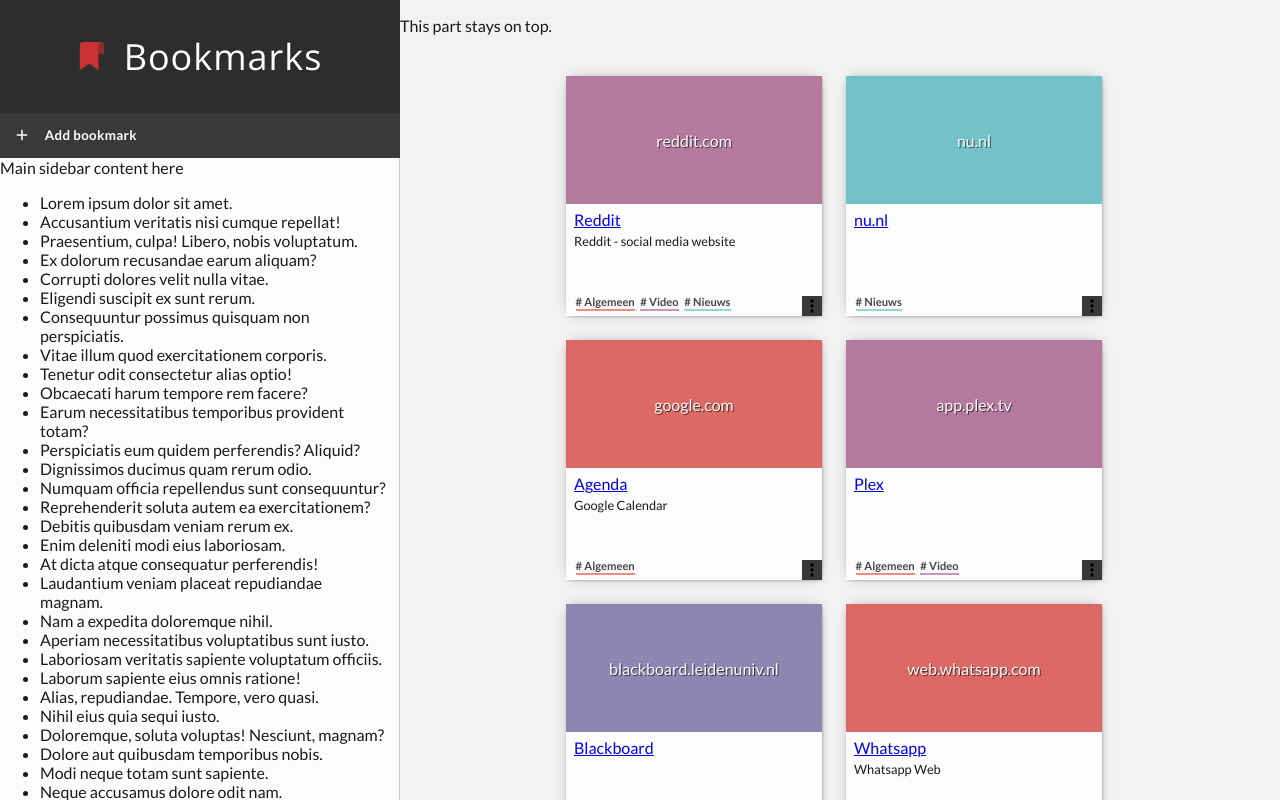
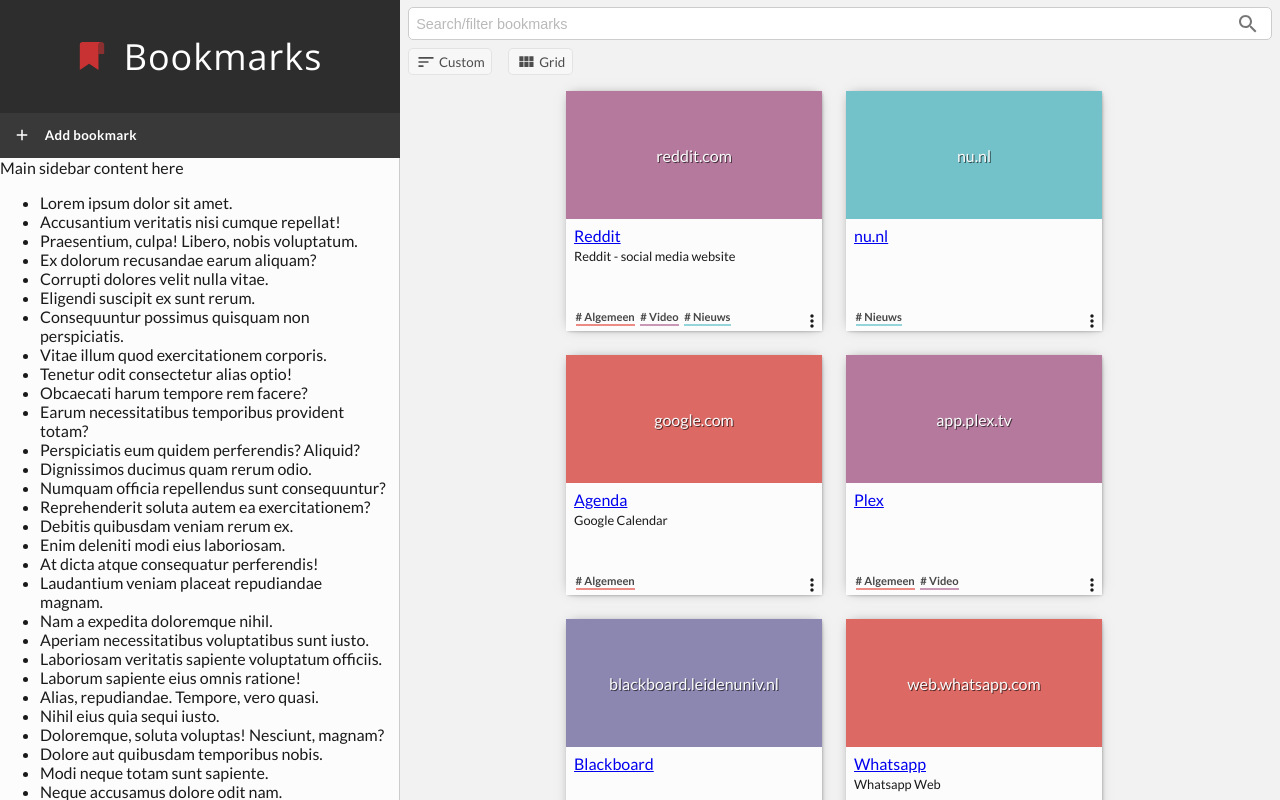
Before and after one commit to Thilerion/bookmarks, a Vue app: page / in a window 1280 px wide. Built offline with nearby package versions, Linux system fonts and the light colour scheme.

Commit message:
buttons in bookmark list options

```diff
--- a/src/App.vue
+++ b/src/App.vue
@@ -92,16 +92,16 @@ export default {
 
 :root {
 	--font-dark: 					hsl(0, 0%, 10%);
+	--font-dark-secondary:			hsl(0, 0%, 30%);
 	--font-light: 					hsl(0, 0%, 100%);
 	--bg-light-alpha:				hsl(0, 0%, 99%);
-	--bg-light-alphabeta:			hsl(0, 0%, 97.5%);
-	--bg-light-alphabetabeta:		hsl(0, 0%, 96%);
+	--bg-light-alphabeta:			hsl(0, 0%, 97%);
 	--bg-light-beta:				hsl(0, 0%, 95%);
 	--bg-dark-alpha:				hsl(0, 0%, 17.5%);
 	--bg-dark-beta:					hsl(0, 0%, 22.5%);
 	--bg-dark-gamma:				hsl(0, 0%, 25%);
 	--border-transparent-lighten:	hsla(0, 0%, 80%, 0.1);
-	--border-transparent-darken:	hsla(0, 0%, 20%, 0.25);
+	--border-transparent-darken:	hsla(0, 0%, 20%, 0.1);
 	--border-main:					hsl(0, 0%, 80%);
 }
 
@@ -153,11 +153,12 @@ h1, h2, h3, h4 {
 button {
 	margin: 0;
 	padding: 0;
-	background: var(--bg-dark-beta);
+	background: initial;
 	border: none;
 	font-family: inherit;
 	outline: none;
 	cursor: pointer;
+	color: inherit;
 }
 
 p {
--- a/src/components/Search.vue
+++ b/src/components/Search.vue
@@ -1,8 +1,17 @@
 <template>
-<div class="search-bookmarks">
-	<input type="text" class="search-input" placeholder="Search/filter bookmarks" v-model="searchFilter">
+<div class="search-bar">
+	<input
+		type="text"
+		class="search-input"
+		placeholder="Search/filter bookmarks"
+		v-model="searchFilter"
+	>
 	<button class="search-button">
-		<svg class="search-icon" viewBox="0 0 24 24" xmlns="http://www.w3.org/2000/svg">
+		<svg
+			class="search-icon"
+			viewBox="0 0 24 24"
+			xmlns="http://www.w3.org/2000/svg"
+		>
 			<path d="M15.5 14h-.79l-.28-.27C15.41 12.59 16 11.11 16 9.5 16 5.91 13.09 3 9.5 3S3 5.91 3 9.5 5.91 16 9.5 16c1.61 0 3.09-.59 4.23-1.57l.27.28v.79l5 4.99L20.49 19l-4.99-5zm-6 0C7.01 14 5 11.99 5 9.5S7.01 5 9.5 5 14 7.01 14 9.5 11.99 14 9.5 14z"/>
 			<path d="M0 0h24v24H0z" fill="none"/>
 		</svg>
@@ -26,16 +35,17 @@ export default {
 </script>
 
 <style scoped>
-.search-bookmarks {
+.search-bar {
 	position: relative;
+	flex: 1 1 100%;
 }
 
 .search-input {
 	width: 100%;
 	padding: 0.5em;
 	padding-right: 2em;
-	font-size: 1.25em;
-	border-radius: 10px;
+	font-size: 0.9em;
+	border-radius: 5px;
 	border: 1px solid #ccc;
 	outline: none;
 	transition: border 125ms ease;
--- a/src/components/SortList.vue
+++ b/src/components/SortList.vue
@@ -53,11 +53,10 @@ export default {
 
 .sort-button {
 	display: inline-flex;
-	padding-top: 0.25em;
-	padding-bottom: 0.25em;
+	padding: 0.2em 0.5em;
 	align-items: center;
 	justify-content: space-between;
-	opacity: 0.5;
+	color: var(--font-dark-secondary);
 }
 
 .sort-icon {
@@ -68,6 +67,5 @@ export default {
 
 .sort-string {
 	padding-left: 0.25em;
-	font-style: italic;
 }
 </style>
--- a/src/components/ViewList.vue
+++ b/src/components/ViewList.vue
@@ -59,7 +59,7 @@ export default {
 }
 </script>
 
-<style>
+<style scoped>
 .bm-view-items {
 	display: inline-block;
 	position: relative;
@@ -67,11 +67,10 @@ export default {
 
 .bm-view-button {
 	display: inline-flex;
-	padding-top: 0.25em;
-	padding-bottom: 0.25em;
+	padding: 0.2em 0.5em;
 	align-items: center;
 	justify-content: space-between;
-	opacity: 0.5;
+	color: var(--font-dark-secondary);
 }
 
 .bm-view-icon {
@@ -82,6 +81,5 @@ export default {
 
 .view-mode {
 	padding-left: 0.25em;
-	font-style: italic;
 }
 </style>
--- a/src/components/bookmarks/BookmarksList.vue
+++ b/src/components/bookmarks/BookmarksList.vue
@@ -1,10 +1,14 @@
 <template>
 <div class="bookmarks">
-	<transition name="bookmark-list-mode" mode="out-in">
+	<transition
+		name="bookmark-list-mode"
+		mode="out-in"
+	>
 		<component
 			:is="currentViewComponent"
 			:bookmarks="bookmarksArray"
-			:key="currentViewComponent" />
+			:key="currentViewComponent"
+		/>
 	</transition>
 </div>
 </template>
@@ -20,11 +24,6 @@ export default {
 		BmBookmarksListNormal: BookmarksListNormal,
 		BmBookmarksListGrid: BookmarksListGrid
 	},
-	data() {
-		return {
-
-		}
-	},
 	computed: {
 		bookmarksArray() {
 			return this.$store.getters.searchSortedBookmarks;
@@ -32,21 +31,6 @@ export default {
 		currentViewComponent() {
 			return this.$store.getters.currentBookmarkListViewComp;
 		}
-	},
-	methods: {
-		watchBookmarks(state, getters) {
-			return getters.bookmarks;
-		},
-		updateBookmarkLocalStorage(...args) {
-			console.warn("Bookmarks array has been updated!");
-			this.$store.dispatch('saveBookmarksToLocalStorage');
-		}
-	},
-	beforeMount() {
-		this.$store.dispatch("retrieveBookmarks");
-		this.$store.watch(this.watchBookmarks, this.updateBookmarkLocalStorage, {
-			deep: true
-		});
 	}
 }
 </script>
@@ -70,7 +54,6 @@ export default {
 
 .bm-wrapper.grid {
 	justify-content: center;
-	padding-top: 1em;
 	display: grid;
 	grid-template-columns: repeat(auto-fill, 16em);
 	grid-gap: 1.5em;
@@ -88,7 +71,7 @@ export default {
 }
 
 .bm-item:hover {
-	background-color: var(--bg-light-alphabetabeta);
+	background-color: var(--bg-light-alphabeta);
 }
 
 .options-button {
@@ -114,7 +97,7 @@ span.highlight {
 */
 
 .list .bm-item:not(:last-of-type) {
-	border-bottom: 1px solid #ddd;
+	border-bottom: 1px solid var(--border-transparent-darken);
 }
 
 .list .bm-item:first-of-type {
--- /dev/null
+++ b/src/components/bookmarks/BookmarksListOptions.vue
@@ -0,0 +1,30 @@
+<template>
+<div class="bm-list-options">
+	<BmSortList/>
+	<BmViewList/>
+</div>
+</template>
+
+<script>
+import SortList from '@/components/SortList'
+import ViewList from '@/components/ViewList'
+
+export default {
+	components: {
+		BmSortList: SortList,
+		BmViewList: ViewList
+	}
+}
+</script>
+
+<style>
+.bm-list-options > *:not(:first-child) {
+	margin-left: 1em;
+}
+
+.bm-list-options > span > button {
+	border: 1px solid var(--border-transparent-darken);
+	background: var(--bg-light-alphabeta);
+	border-radius: 5px;
+}
+</style>
--- a/src/components/layout/Main.vue
+++ b/src/components/layout/Main.vue
@@ -1,9 +1,10 @@
 <template>
 <div class="main-wrapper">
-	<div class="main-fixed" :class="{'main-fixed-border': applyTopBorder}">
-		This part stays on top.
+	<div class="main-fixed minimal-padding" :class="{'main-fixed-border': applyTopBorder}">
+		<BmSearchBar />
 	</div>
 	<div class="scroll-wrap vertical" @scroll="contentScrolled($event.target, $event)" ref="mainContent">
+		<BmBookmarksListOptions class="minimal-padding"/>
 		<main class="main-content">
 			<BmBookmarksList />
 		</main>
@@ -14,10 +15,14 @@
 
 <script>
 import BookmarksList from '../bookmarks/BookmarksList'
+import SearchBar from '@/components/Search'
+import BookmarksListOptions from '../bookmarks/BookmarksListOptions';
 
 export default {
 	components: {
-		BmBookmarksList: BookmarksList
+		BmBookmarksList: BookmarksList,
+		BmSearchBar: SearchBar,
+		BmBookmarksListOptions: BookmarksListOptions
 	},
 	data() {
 		return {
@@ -42,23 +47,33 @@ export default {
 	background: var(--bg-light-beta);
 }
 
+.main-wrapper .minimal-padding {
+	padding-left: 0.5em;
+	padding-right: 0.5em;
+}
+
 .main-fixed {
-	flex: 0 0 auto;
-	padding-top: 1em;
-	padding-bottom: 1em;
+	flex: 0 0 3em;
+	max-height: 3em;
 	border-bottom: 1px solid transparent;
 	transition: background-color .5s ease-out, border .3s ease;
+	display: flex;
+	align-items: center;
+}
+
+.main-fixed > *:not(:last-child) {
+	margin-right: 0.5em;
 }
 
 .main-fixed-border {
-	transition: all .2s ease-in;
+	transition: all .1s ease-in;
 	border-bottom: 1px solid var(--border-main);
 	background-color: var(--bg-light-alphabeta);
 }
 
 .main-content {
 	flex: 1 1 auto;
-	padding: 0.5em 2em 1em;
+	padding: 1em 2em;
 }
 
 .scroll-wrap {
```
